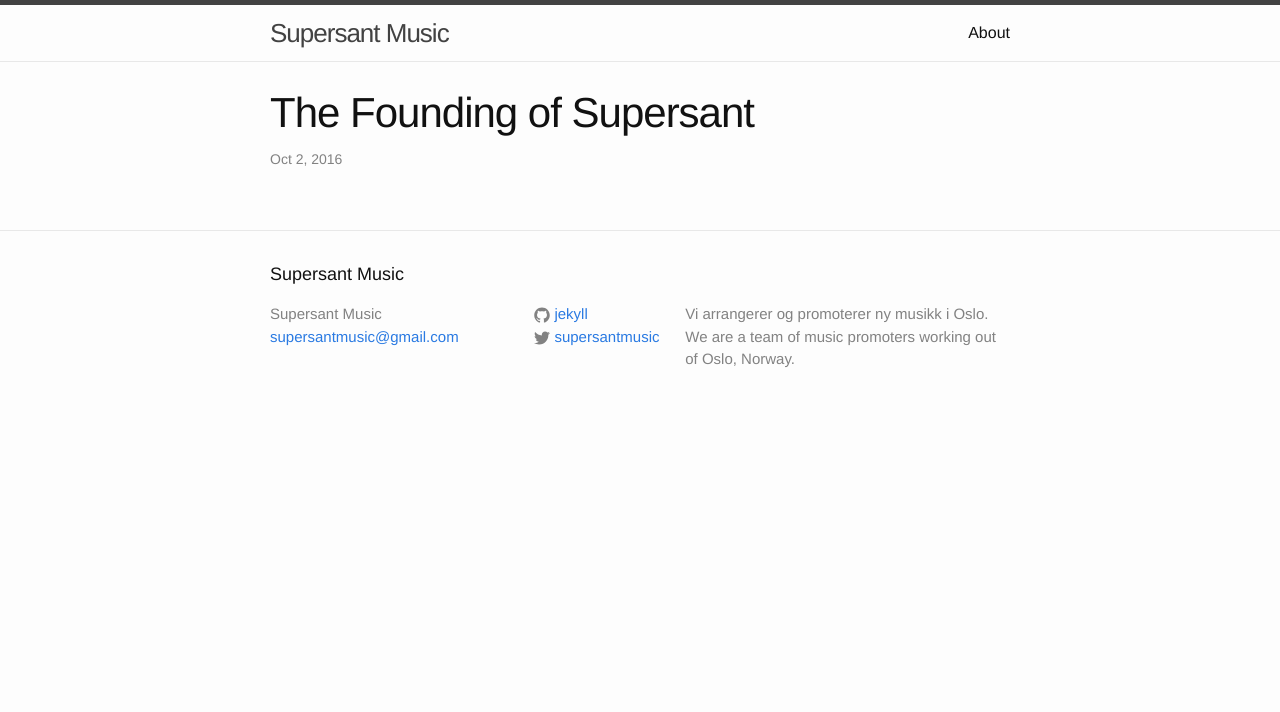
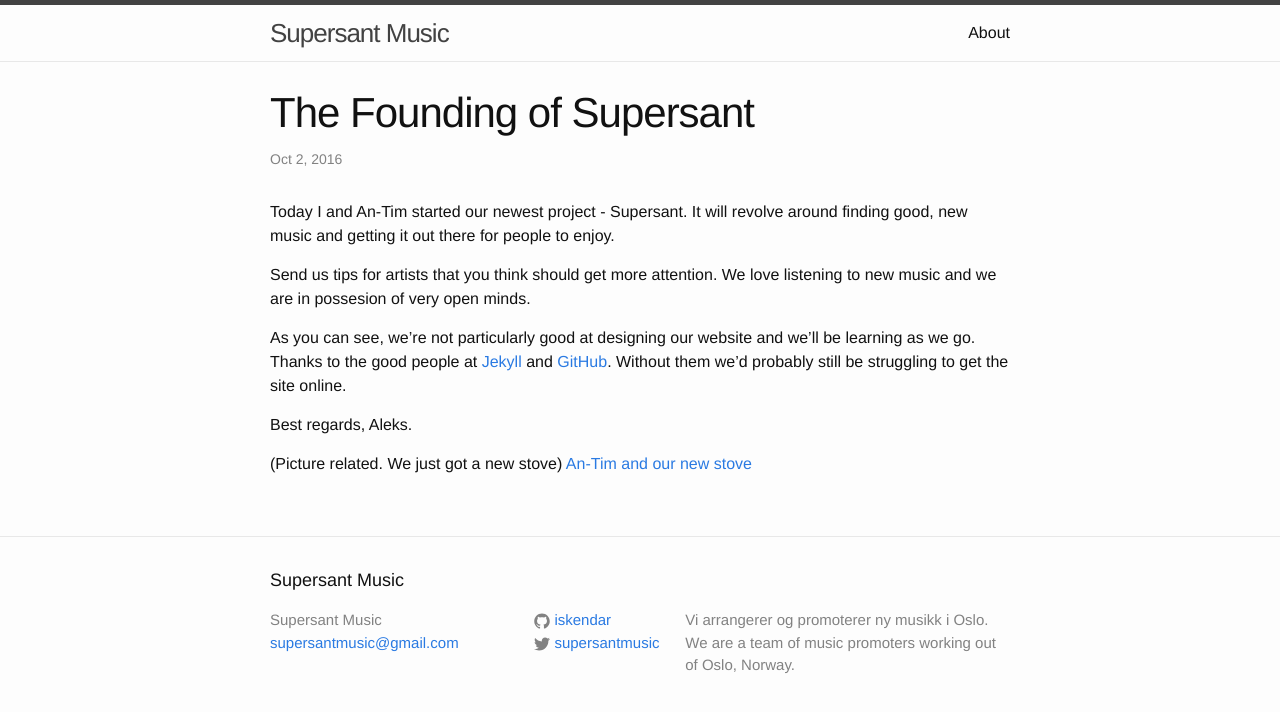
Before and after one commit to iskendar/iskendar.github.io, a Jekyll site: the page built from _posts/2016-10-02-the-founding-of-supersant.markdown, in a window 1280 px wide. Shown: the top 712 px of the page. Built offline with Jekyll 4.4.1, drawn with Linux system fonts in a browser that asks for light colours.

Commit message:
Add first blogpost

```diff
--- a/_config.yml
+++ b/_config.yml
@@ -12,9 +12,9 @@ description: > # this means to ignore newlines until "baseurl:"
   Vi arrangerer og promoterer ny musikk i Oslo.
   We are a team of music promoters working out of Oslo, Norway.
 baseurl: "" # the subpath of your site, e.g. /blog
-url: "http://yourdomain.com" # the base hostname & protocol for your site
+url: "http://supersant.com" # the base hostname & protocol for your site
 twitter_username: supersantmusic
-github_username:  jekyll
+github_username:  iskendar
 
 # Build settings
 markdown: kramdown
--- a/_posts/2016-09-30-welcome-to-jekyll.markdown
+++ b/_posts/2016-09-30-welcome-to-jekyll.markdown
@@ -3,6 +3,7 @@ layout: post
 title:  "Welcome to Jekyll!"
 date:   2016-09-30 06:35:11 -0400
 categories: jekyll update
+published: false
 ---
 You’ll find this post in your `_posts` directory. Go ahead and edit it and re-build the site to see your changes. You can rebuild the site in many different ways, but the most common way is to run `jekyll serve`, which launches a web server and auto-regenerates your site when a file is updated.
 
--- a/_posts/2016-10-02-the-founding-of-supersant.markdown
+++ b/_posts/2016-10-02-the-founding-of-supersant.markdown
@@ -2,3 +2,17 @@
 layout: post
 title: The Founding of Supersant
 ---
+Today I and An-Tim started our newest project - Supersant. It will revolve around finding good, new music and getting it out there for people to enjoy.
+
+Send us tips for artists that you think should get more attention. We love listening to new music and we are in possesion of very open minds.
+
+As you can see, we're not particularly good at designing our website and we'll be learning as we go. Thanks to the good people at [Jekyll] and [GitHub]. Without them we'd probably still be struggling to get the site online.
+
+[jekyll]: https://jekyllrb.com
+[github]: https://github.com
+
+Best regards,
+Aleks.
+
+(Picture related. We just got a new stove)
+[An-Tim and our new stove](/assets/an-tim_komfyr.jpg)
```
Also changed, not shown: about.md (+2 -0 lines), assets/an-tim_komfyr.jpg (added), 2 other files.
